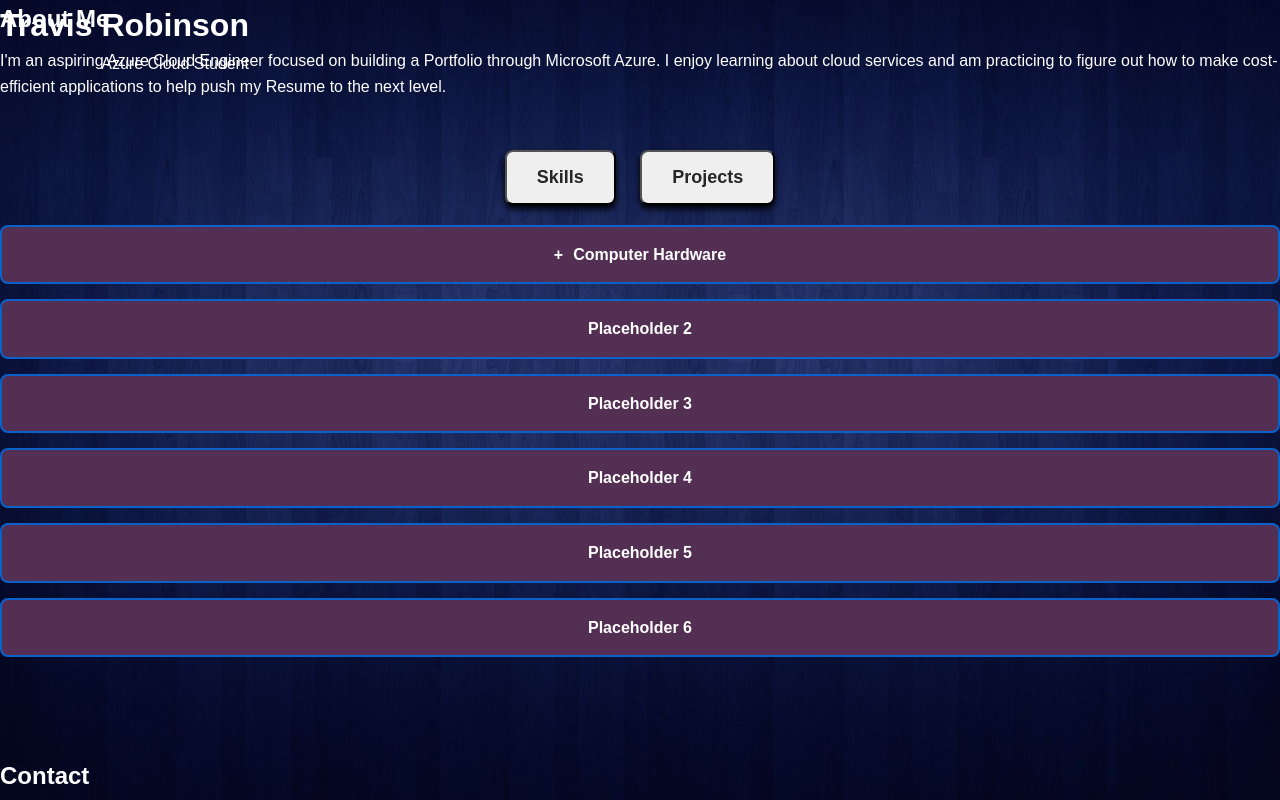
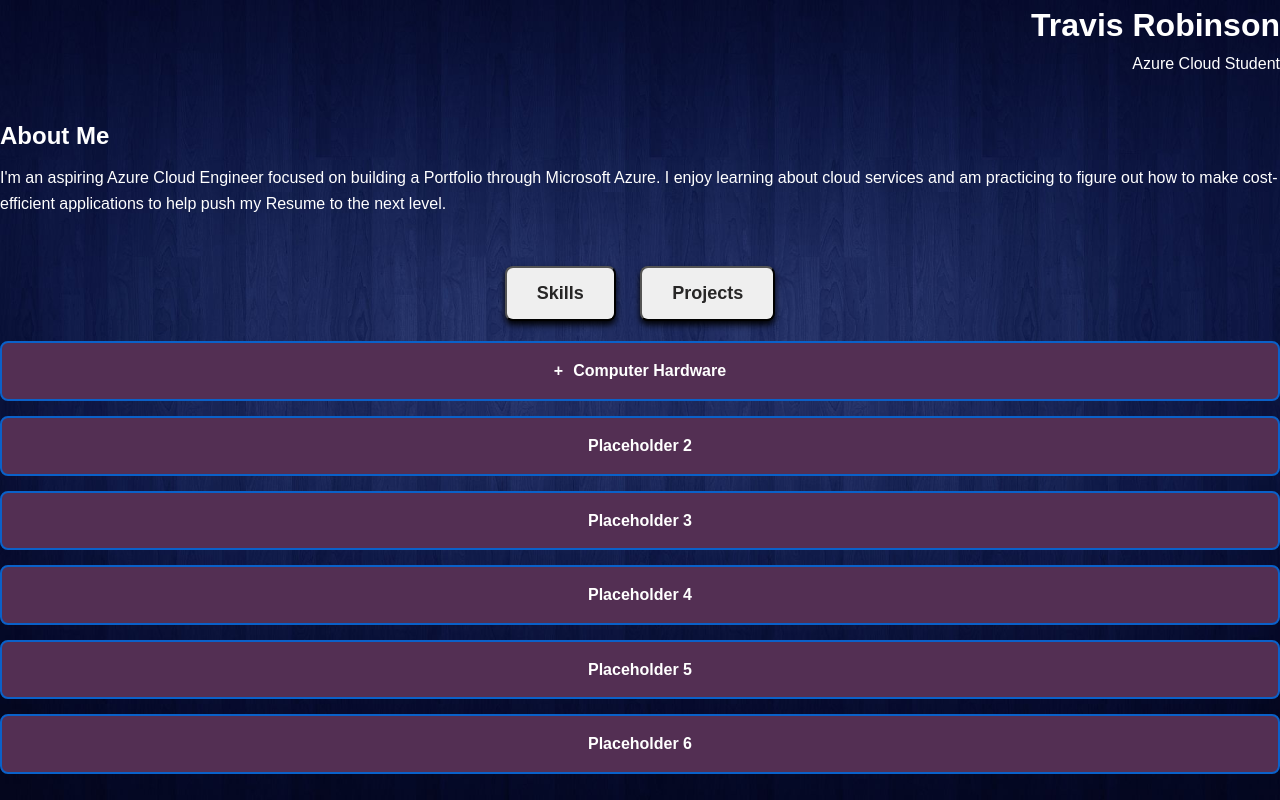
Before and after one commit to trobinson22000-afk/my-portfolio, a plain HTML site: page index.html in a window 1280 px wide. Shown: the top 800 px of the page. Drawn offline with Linux system fonts and the light colour scheme.

Commit message:
Update style.css
Undoing last change. Did not like results.

```diff
--- a/style.css
+++ b/style.css
@@ -19,15 +19,15 @@ body {
  .HeaderName {
 background:url('background2.jpg') no-repeat center center fixed;
 background-size: cover;
-	position: fixed;
+	/* Didnt like this change - position: fixed; */
     color: white;
     text-align: left
     padding 40px 20px;
     margin-bottom: 40px;
 	border-radius: 10px;
-/*	display: flex;
+	display: flex;
 	flex-direction: column;
-	gap: 20px; */
+	gap: 20px;
  }
  .header-left,
  .header-right{
```
